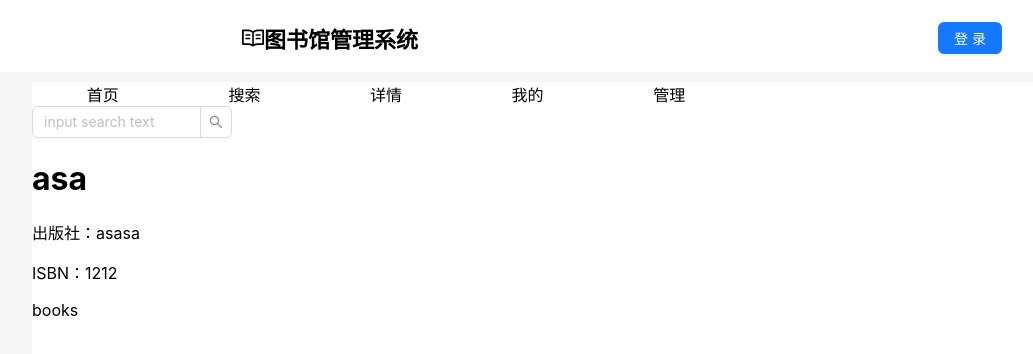
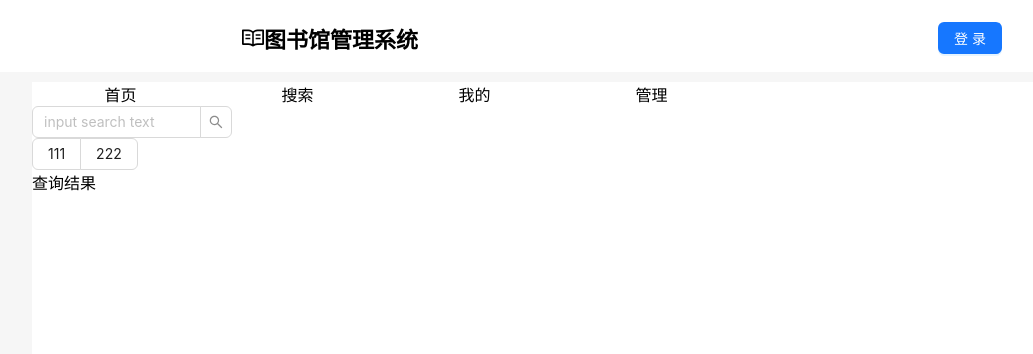
Before and after one commit to Willard27/library, a React (Create React App) app: page /find in a window 1280 px wide. Shown: the top 354 px of the page, without its empty margins (18-1051 px from the left). Built offline with nearby package versions, Linux system fonts and the light colour scheme.

Commit message:
feat: 封装推荐列表组件

```diff
--- a/src/App.js
+++ b/src/App.js
@@ -3,7 +3,6 @@ import "./App.css";
 import Login from "./pages/login";
 import Layout from "./components/layout";
 import Home from "./pages/home";
-import Detail from "./pages/detail";
 import User from "./pages/user";
 import Manage from "./pages/manage";
 import Find from "./pages/Find";
@@ -15,7 +14,6 @@ function App() {
       <Route element={<Layout />}>
         <Route path="/" element={<Home />}></Route>
         <Route path="/find" element={<Find />}></Route>
-        <Route path="/detail" element={<Detail />}></Route>
         <Route path="/user" element={<User />}></Route>
         <Route path="/manage" element={<Manage />}></Route>
       </Route>
--- a/src/components/menu.js
+++ b/src/components/menu.js
@@ -6,7 +6,6 @@ function Menu(params) {
       <div className="tabs_wrap">
         <NavLink to={"/"}>首页</NavLink>
         <NavLink to={"/find"}>搜索</NavLink>
-        <NavLink to={"/detail"}>详情</NavLink>
         <NavLink to={"/user"}>我的</NavLink>
         <NavLink to={"/manage"}>管理</NavLink>
       </div>
--- /dev/null
+++ b/src/components/one_book.js
@@ -0,0 +1,15 @@
+import { Image } from "antd";
+import conver_def from "../assets/cover_def.png";
+
+function OneBook(params) {
+  const info = params.info;
+  return (
+    <div className="one_book_wrap">
+      <Image height={250} width={160} src={conver_def} />
+      <h1>{info.name}</h1>
+      <span>{info.author}</span>
+      <span>{info.brief_intro}</span>
+    </div>
+  );
+}
+export default OneBook;
--- a/src/pages/Find/components/condition.js
+++ b/src/pages/Find/components/condition.js
@@ -0,0 +1,25 @@
+import React from "react";
+import { Radio } from "antd";
+function Condition(params) {
+  let key = 0;
+  const conds = [];
+
+  for (let i = 0; i < params.conds.length; i++) {
+    const cond = params.conds[i];
+    conds.push(
+      <Radio.Button key={key++} value={cond.value}>
+        {cond.lable}
+      </Radio.Button>
+    );
+  }
+  function handleChange(e) {
+    console.log(e);
+  }
+  return (
+    <Radio.Group buttonStyle="solid" onChange={handleChange}>
+      {conds}
+    </Radio.Group>
+  );
+}
+
+export default Condition;
--- a/src/pages/Find/components/one_book.js
+++ /dev/null
@@ -1,10 +0,0 @@
-function OneBook(params) {
-  return (
-    <div className="one_book_wrap">
-      <h1>{params.name}</h1>
-      <p>出版社：{params.editor}</p>
-      <p>ISBN：{params.isbn}</p>
-    </div>
-  );
-}
-export default OneBook;
--- a/src/pages/Find/index.js
+++ b/src/pages/Find/index.js
@@ -1,16 +1,17 @@
 import { Input } from "antd";
-import OneBook from "./components/one_book";
+import Condition from "./components/condition";
 const { Search } = Input;
 function Find() {
   const onSearch = (value, _e, info) => console.log(info?.source, value);
 
-  const books = [];
-  for (let i = 0; i < books.length; i++) {
-    books.push({});
-  }
+  // const result = [];
+  // for (let i = 0; i < result.length; i++) {
+  //   result.push({});
+  // }
   return (
     <div className="find">
       <div className="search_wrap">
+        <div className="search_input_wrap">
           <Search
             placeholder="input search text"
             allowClear
@@ -20,8 +21,23 @@ function Find() {
             }}
           />
         </div>
-      <OneBook name="asa" editor="asasa" isbn="1212" />
-      <div className="recommend_wrap">books</div>
+        <div className="search_cond_wrap">
+          <Condition
+            attr="editor"
+            conds={[
+              {
+                value: 1,
+                lable: "111",
+              },
+              {
+                value: 2,
+                lable: "222",
+              },
+            ]}
+          />
+        </div>
+      </div>
+      <div className="search_result_wrap">查询结果</div>
     </div>
   );
 }
--- a/src/pages/detail/index.js
+++ /dev/null
@@ -1,25 +0,0 @@
-import { useEffect } from "react";
-import { useDispatch, useSelector } from "react-redux";
-import { redux_book_test, selectCount } from "Store/slices/book.js";
-function Detail() {
-  const dispatch = useDispatch();
-  const value = useSelector(selectCount);
-
-  useEffect(() => {
-    console.log(value);
-  }, [value]);
-
-  return (
-    <div>
-      <button
-        onClick={() => {
-          dispatch(redux_book_test({ num: 2 }));
-        }}
-      >
-        修改
-      </button>
-    </div>
-  );
-}
-
-export default Detail;
--- a/src/pages/home/index.js
+++ b/src/pages/home/index.js
@@ -1,9 +1,55 @@
+import OneBook from "Components/one_book";
 import Rank from "./components/rank";
 
 function Home(params) {
+  let key = 0;
+  const top_book = [
+    {
+      src: "",
+      name: "书名",
+      author: "作者",
+      brief_intro: "好书",
+    },
+    {
+      src: "",
+      name: "书名",
+      author: "作者",
+      brief_intro: "好书",
+    },
+    {
+      src: "",
+      name: "书名",
+      author: "作者",
+      brief_intro: "好书",
+    },
+    {
+      src: "",
+      name: "书名",
+      author: "作者",
+      brief_intro: "好书",
+    },
+    {
+      src: "",
+      name: "书名",
+      author: "作者",
+      brief_intro: "好书",
+    },
+    {
+      src: "",
+      name: "书名",
+      author: "作者",
+      brief_intro: "好书",
+    },
+  ];
+  const recommend_list = [];
+
+  for (let i = 0; i < top_book.length; i++) {
+    recommend_list.push(<OneBook key={key++} info={top_book[i]} />);
+  }
   return (
     <div className="home">
       书籍是人类进步的阶梯
+      <div className="recommend_wrap">{recommend_list}</div>
       <Rank />
     </div>
   );
```
Also changed, not shown: src/components/detail/index.js (added, +26 -0 lines), src/assets/cover_def.png (added). Lines whose indentation alone changed are shown as unchanged.
